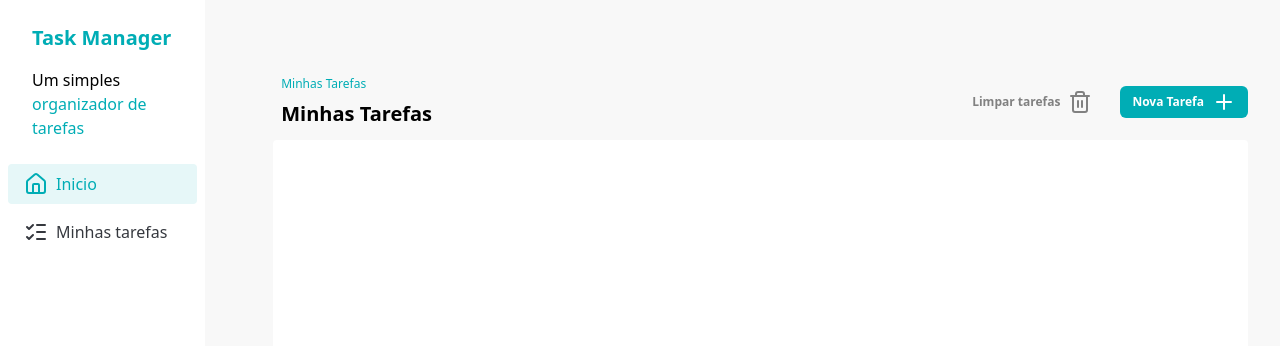
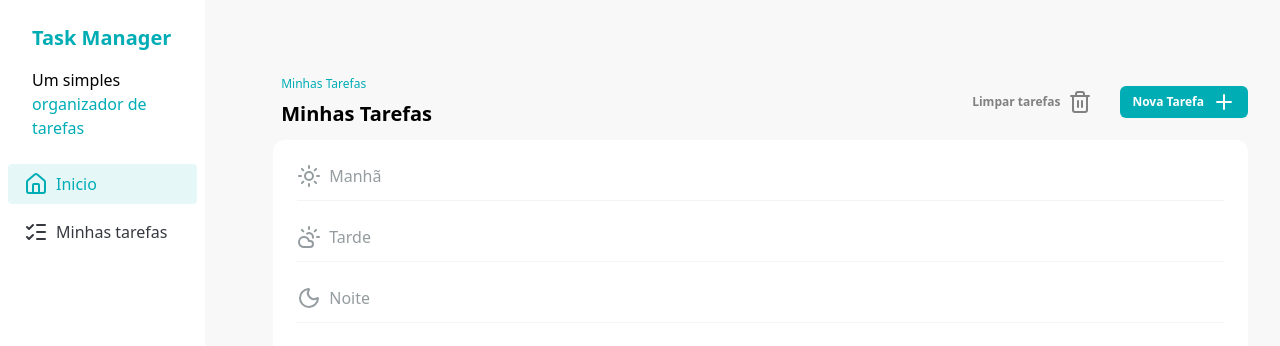
Before and after one commit to tassioNS9/task-manager, a React (Vite) app: page / in a window 1280 px wide. Shown: the top 346 px of the page. Built offline with nearby package versions, Linux system fonts and the light colour scheme.

Commit message:
feat: add separator between tasks

```diff
--- a/src/components/Tasks.jsx
+++ b/src/components/Tasks.jsx
@@ -1,5 +1,6 @@
 import { PlusIcon } from "lucide-react"
 import { Trash2 } from "lucide-react"
+import { CloudSun, Moon, Sun } from "lucide-react"
 
 import Button from "./Button"
 const Tasks = () => {
@@ -19,7 +20,23 @@ const Tasks = () => {
           </Button>
         </div>
       </div>
-      <div className="h-56 w-full rounded bg-[#FFFFFF]"></div>
+      <div className="flex h-56 flex-col rounded-xl bg-white p-6">
+        <div className="space-y-3">
+          <p className="flex items-center gap-2 border-b border-solid border-[#F4F4F5] pb-3 text-[#949C9F]">
+            <Sun /> Manhã
+          </p>
+        </div>
+        <div className="my-6 space-y-3">
+          <p className="flex items-center gap-2 border-b border-solid border-[#F4F4F5] pb-3 text-[#949C9F]">
+            <CloudSun /> Tarde
+          </p>
+        </div>
+        <div className="space-y-3">
+          <p className="flex items-center gap-2 border-b border-solid border-[#F4F4F5] pb-3 text-[#949C9F]">
+            <Moon /> Noite
+          </p>
+        </div>
+      </div>
     </div>
   )
 }
```
